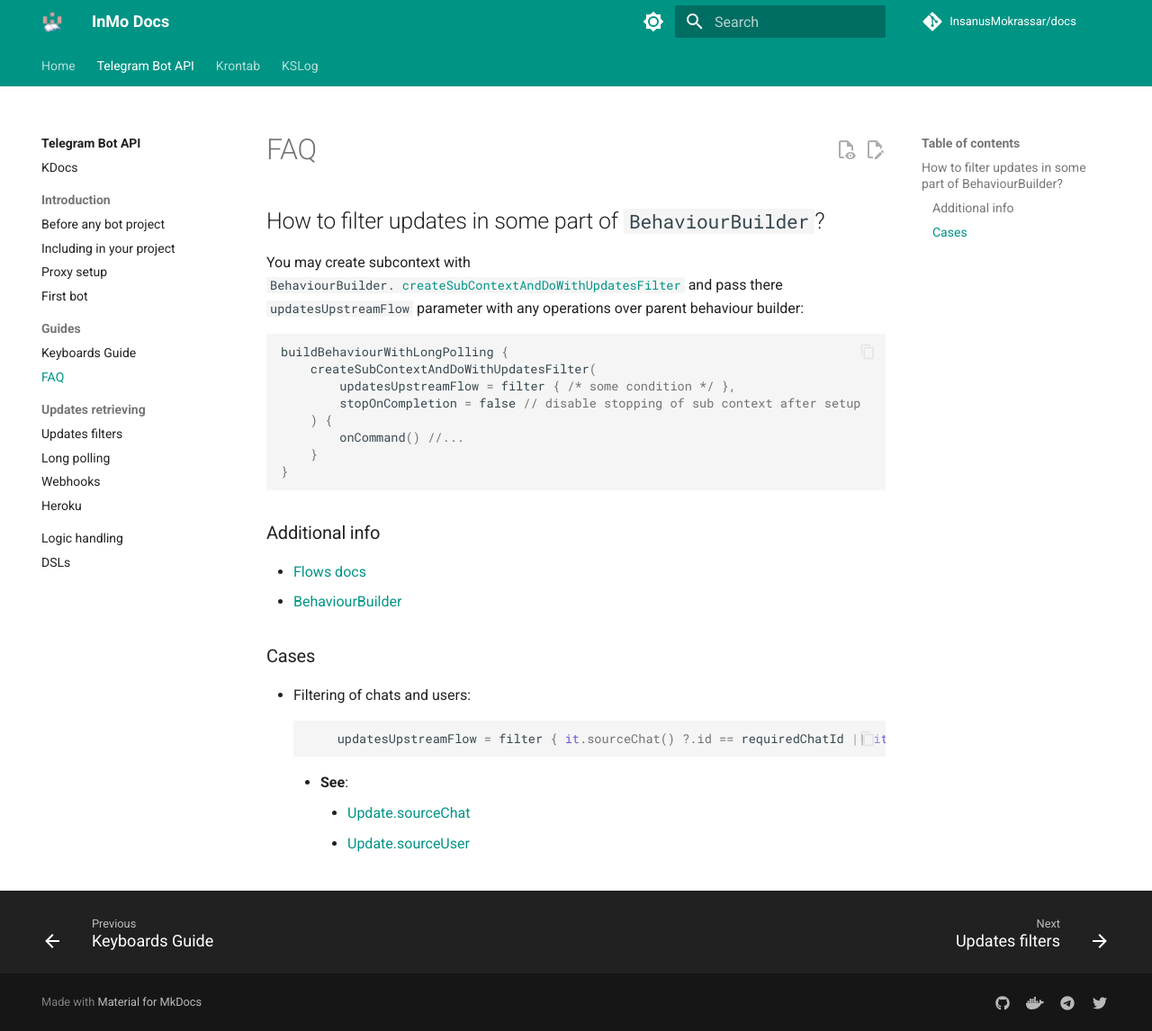
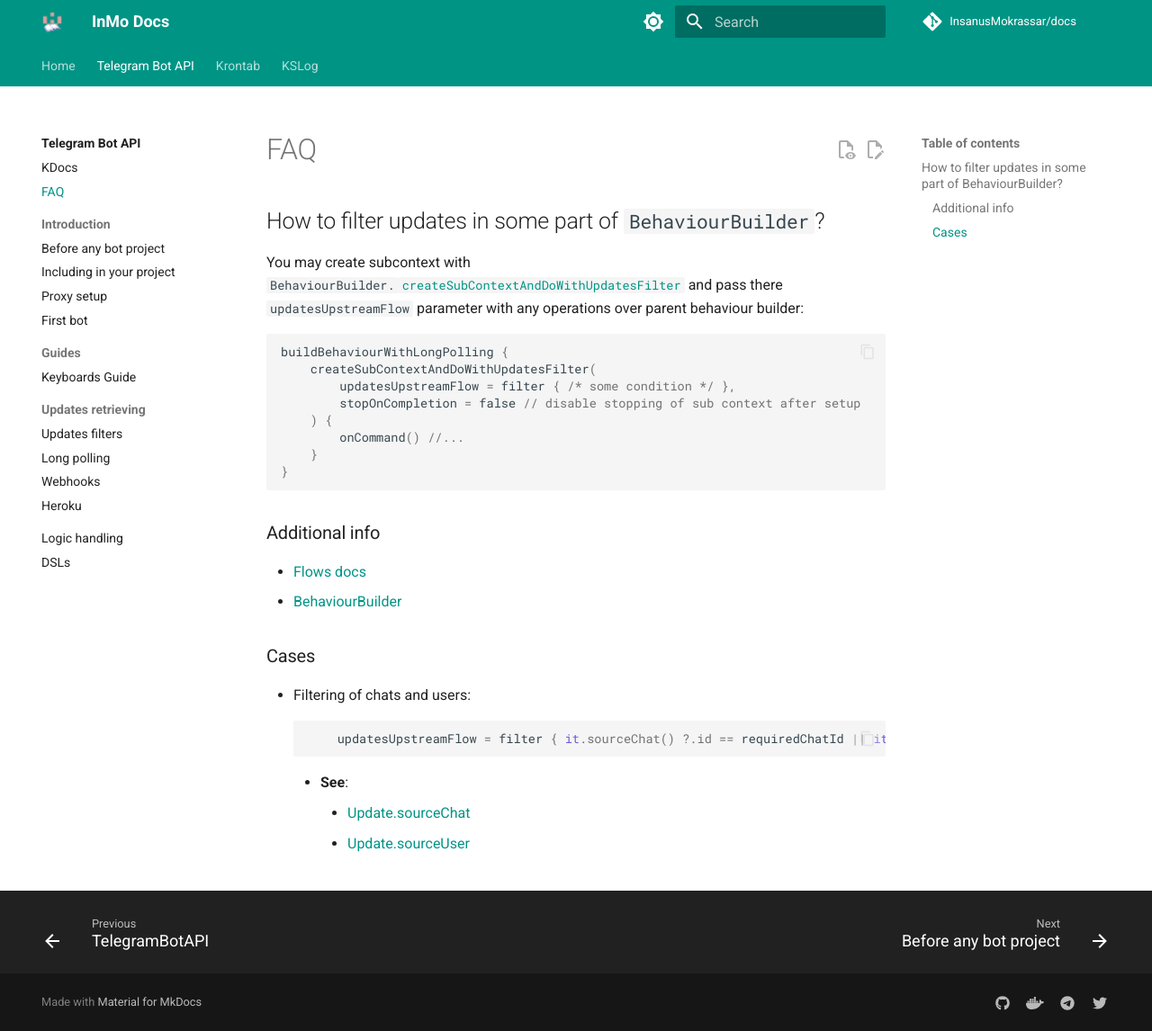
Before and after one commit to InsanusMokrassar/docs, an MkDocs documentation site: the page built from docs/tgbotapi/faq.md, in a window 1280 px wide and 1146 px high. Shown: the whole window at 90% size. Built offline with MkDocs 1.6.1 and Material for MkDocs 9.7.7, drawn with Linux system fonts in a browser that asks for light colours; comment, search, counter and statistics services are not loaded.

```diff
--- a/docs/tgbotapi/guides/faq.md
+++ b/docs/tgbotapi/faq.md
@@ -20,7 +20,7 @@ buildBehaviourWithLongPolling {
 ### Additional info
 
 * [Flows docs](https://kotlinlang.org/docs/flow.html#intermediate-flow-operators)
-* [BehaviourBuilder](../logic/behaviour-builder.md)
+* [BehaviourBuilder](logic/behaviour-builder.md)
 
 ### Cases
 
--- a/mkdocs.yml
+++ b/mkdocs.yml
@@ -11,6 +11,7 @@ nav:
     - 'Telegram Bot API':
         - 'tgbotapi/index.md'
         - KDocs: 'https://tgbotapi.inmo.dev'
+        - 'tgbotapi/faq.md'
         - Introduction:
             - 'tgbotapi/introduction/before-any-bot-project.md'
             - 'tgbotapi/introduction/including-in-your-project.md'
@@ -18,7 +19,6 @@ nav:
             - 'tgbotapi/introduction/first-bot.md'
         - Guides:
             - 'tgbotapi/guides/keyboards.md'
-            - 'tgbotapi/guides/faq.md'
         - Updates retrieving:
             - 'tgbotapi/updates/updates-filters.md'
             - 'tgbotapi/updates/long-polling.md'
```
